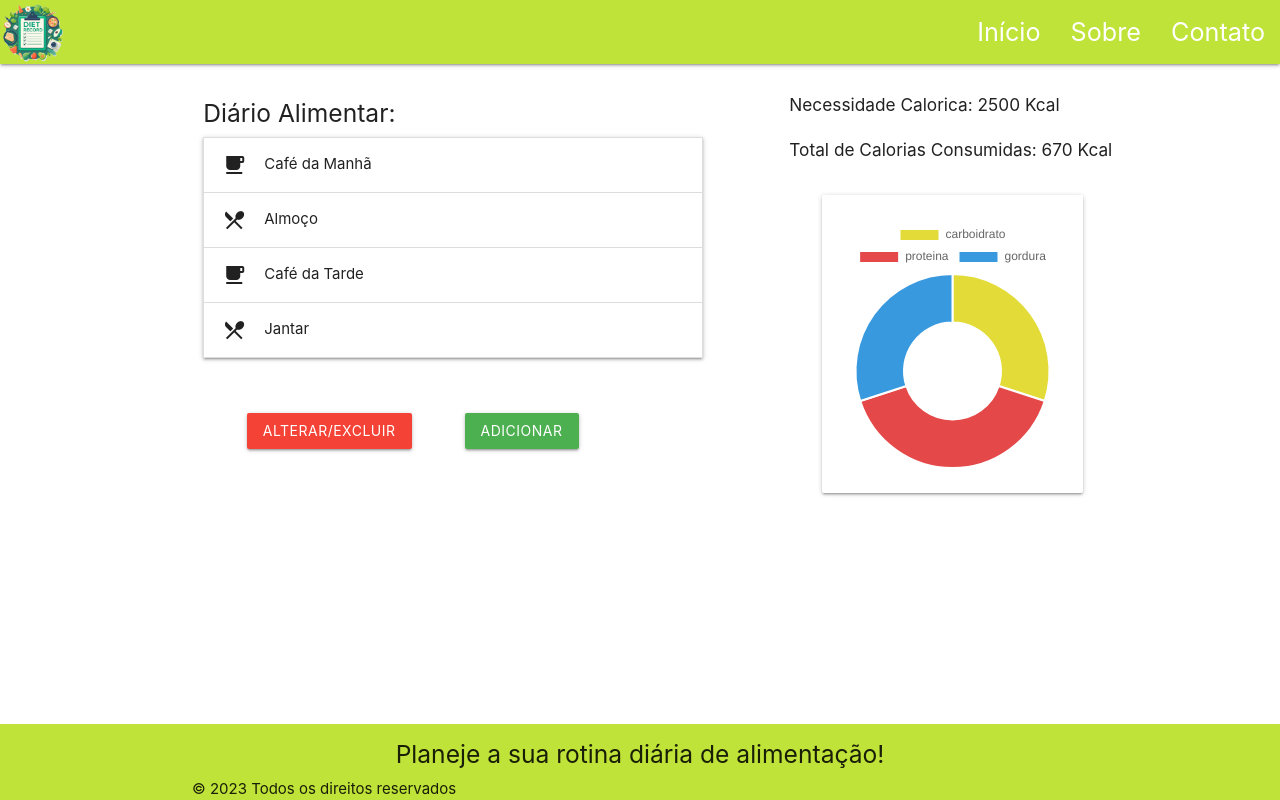
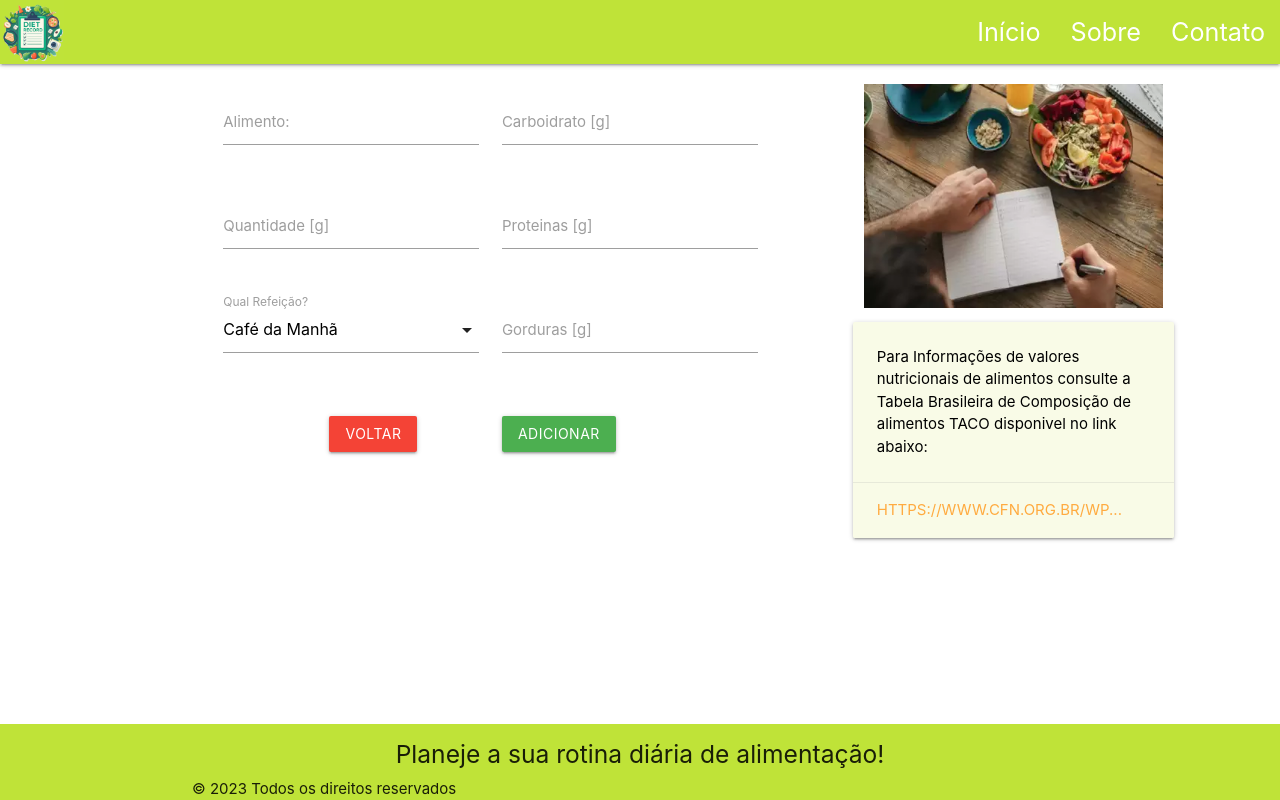
Before and after one commit to edson-vieira19/registro-de-dieta, an Angular app: page /login in a window 1280 px wide. Before the commit this address led to /. Built offline with nearby package versions, Linux system fonts and the light colour scheme.

Commit message:
criado componente adicionar-alimento

```diff
--- /dev/null
+++ b/src/app/adicionar-alimento/adicionar-alimento.component.html
@@ -0,0 +1,85 @@
+<!--conteiner principal-->
+<div class="container">
+    <!--Linha Principal-->
+    <div class="row">
+        <!--metade esquerda-->
+        <div class="col s12 m8 l8">
+            <div class="row" style="padding: 20px;">
+                <form class="col s12">
+                    <div class="row">
+                        <div class="input-field col s6">
+                            <input id="nome-alimento"
+                             type="text" class="validate">
+                             <label for="nome-alimento">Alimento:</label>
+                        </div>
+                        <div class="input-field col s6">
+                            <input id="carboidrato"
+                             type="number" class="validate">
+                             <label for="carboidrato">Carboidrato [g]</label>
+                        </div>
+                    </div>
+                    <div class="row">
+                        <div class="input-field col s6">
+                            <input id="quantidade"
+                             type="text" class="validate">
+                             <label for="quantidade">Quantidade [g]</label>
+                        </div>
+                        <div class="input-field col s6">
+                            <input id="proteina"
+                             type="number" class="validate">
+                             <label for="proteina">Proteinas [g]</label>
+                        </div>
+                    </div>
+                    <div class="row">
+                        <div class="input-field col s6">
+                            <select>
+                                <option value="" disabled selected>Café da Manhã</option>
+                                <option value="cafe-manha">Café da Manhã</option>
+                                <option value="almoco">Almoço</option>
+                                <option value="cafe-tarde">Café da Tarde</option>
+                                <option value="jantar">jantar</option>
+                            </select>
+                            <label>Qual Refeição?</label>
+                        </div>
+                        <div class="input-field col s6">
+                            <input id="gordura"
+                             type="number" class="validate">
+                             <label for="gordura">Gorduras [g]</label>
+                        </div>
+                     </div>
+                     <!--Botoes-->
+                     <div class="row" style="padding: 20px;">
+                        <div class="col s6 push-s2">
+                          <a  id ="btn-voltar2" class="waves-effect waves-light btn red"
+                            routerLink="/diario-alimentar" routerLinkActive="active">Voltar</a>
+                        </div>
+                        <div class="col s6">
+                          <a class="waves-effect waves-light btn green"
+                          routerLink="/diario-alimentar" routerLinkActive="active"
+                           >Adicionar</a>
+                        </div>
+                      </div>
+                </form>
+            </div>
+        </div>
+        <!--metade direita-->
+        <div class="col s12 m4 l4 push-m1 push-l1" style="padding: 20px 0 20px 0;">
+            <div>
+                <img class="responsive-img" src="/assets/resources/images/diet-plan.jpg" alt="plano-dieta">
+            </div>
+            <!--card-->
+            <div class="row">
+            <div class="card lime lighten-5">
+                <div class="card-content black-text">
+                  <p>Para Informações de valores nutricionais de alimentos
+                    consulte a Tabela Brasileira de Composição de alimentos TACO disponivel no link abaixo:
+                  </p>
+                </div>
+                <div class="card-action">
+                  <a href="https://www.cfn.org.br/wp-content/uploads/2017/03/taco_4_edicao_ampliada_e_revisada.pdf" target="_blank">https://www.cfn.org.br/wp...</a>
+                </div>
+              </div>
+            </div>
+        </div>
+    </div>
+</div>
--- /dev/null
+++ b/src/app/adicionar-alimento/adicionar-alimento.component.ts
@@ -0,0 +1,18 @@
+import { Component, OnInit } from '@angular/core';
+
+@Component({
+  selector: 'app-adicionar-alimento',
+  templateUrl: './adicionar-alimento.component.html',
+  styleUrls: ['./adicionar-alimento.component.css']
+})
+export class AdicionarAlimentoComponent implements OnInit {
+
+
+  ngOnInit(): void {
+    var elems = document.querySelectorAll('select');
+    var instances = M.FormSelect.init(elems);
+  }
+
+
+
+}
--- a/src/app/app-routing.module.ts
+++ b/src/app/app-routing.module.ts
@@ -1,7 +1,16 @@
 import { NgModule } from '@angular/core';
 import { RouterModule, Routes } from '@angular/router';
+import { TelaLoginComponent } from './tela-login/tela-login.component';
+import { TelaCadastroComponent } from './tela-cadastro/tela-cadastro.component';
+import { DiarioAlimentarComponent } from './diario-alimentar/diario-alimentar.component';
 
-const routes: Routes = [];
+const routes: Routes = [
+  {path : 'login', component: TelaLoginComponent},
+  {path: 'cadastro', component: TelaCadastroComponent},
+  {path: 'diario-alimentar', component:DiarioAlimentarComponent }
+
+
+];
 
 @NgModule({
   imports: [RouterModule.forRoot(routes)],
--- a/src/app/app.component.html
+++ b/src/app/app.component.html
@@ -3,14 +3,19 @@
 </header>
 
 <main>
-<router-outlet>
+<!-- <router-outlet></router-outlet> -->
 
 
     <!-- <app-tela-login></app-tela-login> -->
+
     <!-- <app-tela-cadastro></app-tela-cadastro> -->
-        <app-diario-alimentar></app-diario-alimentar>
 
-</router-outlet>
+    <!-- <app-diario-alimentar></app-diario-alimentar> -->
+
+    <app-adicionar-alimento></app-adicionar-alimento>
+
+
+
 </main>
 
 
--- a/src/app/app.module.ts
+++ b/src/app/app.module.ts
@@ -9,6 +9,7 @@ import { TelaLoginComponent } from './tela-login/tela-login.component';
 import { FormsModule } from '@angular/forms';
 import { TelaCadastroComponent } from './tela-cadastro/tela-cadastro.component';
 import { DiarioAlimentarComponent } from './diario-alimentar/diario-alimentar.component';
+import { AdicionarAlimentoComponent } from './adicionar-alimento/adicionar-alimento.component';
 
 @NgModule({
   declarations: [
@@ -18,6 +19,7 @@ import { DiarioAlimentarComponent } from './diario-alimentar/diario-alimentar.co
     TelaLoginComponent,
     TelaCadastroComponent,
     DiarioAlimentarComponent,
+    AdicionarAlimentoComponent,
     // FormsModule,
   ],
   imports: [
--- a/src/app/tela-cadastro/tela-cadastro.component.html
+++ b/src/app/tela-cadastro/tela-cadastro.component.html
@@ -62,7 +62,8 @@
         <div>
         <div class="row" style="padding: 20px;">
             <div class="col s6 push-s4">
-              <a class="waves-effect waves-light btn red" href="#">Voltar</a>
+              <a  id ="btn-voltar" class="waves-effect waves-light btn red"
+                routerLink="/login" routerLinkActive="active">Voltar</a>
             </div>
             <div class="col s6">
               <a class="waves-effect waves-light btn green" href="#">Cadastrar</a>
--- a/src/app/tela-login/tela-login.component.html
+++ b/src/app/tela-login/tela-login.component.html
@@ -22,7 +22,10 @@
     </form>
     <div id="botoes" class="row">
         <a id="btn-entrar" class="waves-effect waves-light btn">Entrar</a>
-        <a id="btn-cadastrar" class="waves-effect waves-light btn">Cadastrar</a>
+        <a routerLink="/cadastro"
+         routerLinkActive="active"
+         id="btn-cadastrar"
+          class="waves-effect waves-light btn">Cadastrar</a>
     </div>
     </div>
 </div>
```
Also changed, not shown: src/app/adicionar-alimento/adicionar-alimento.component.css (added), src/assets/resources/images/diet-plan.jpg (added), 1 other file (tests, documents, lock files or other folders).
